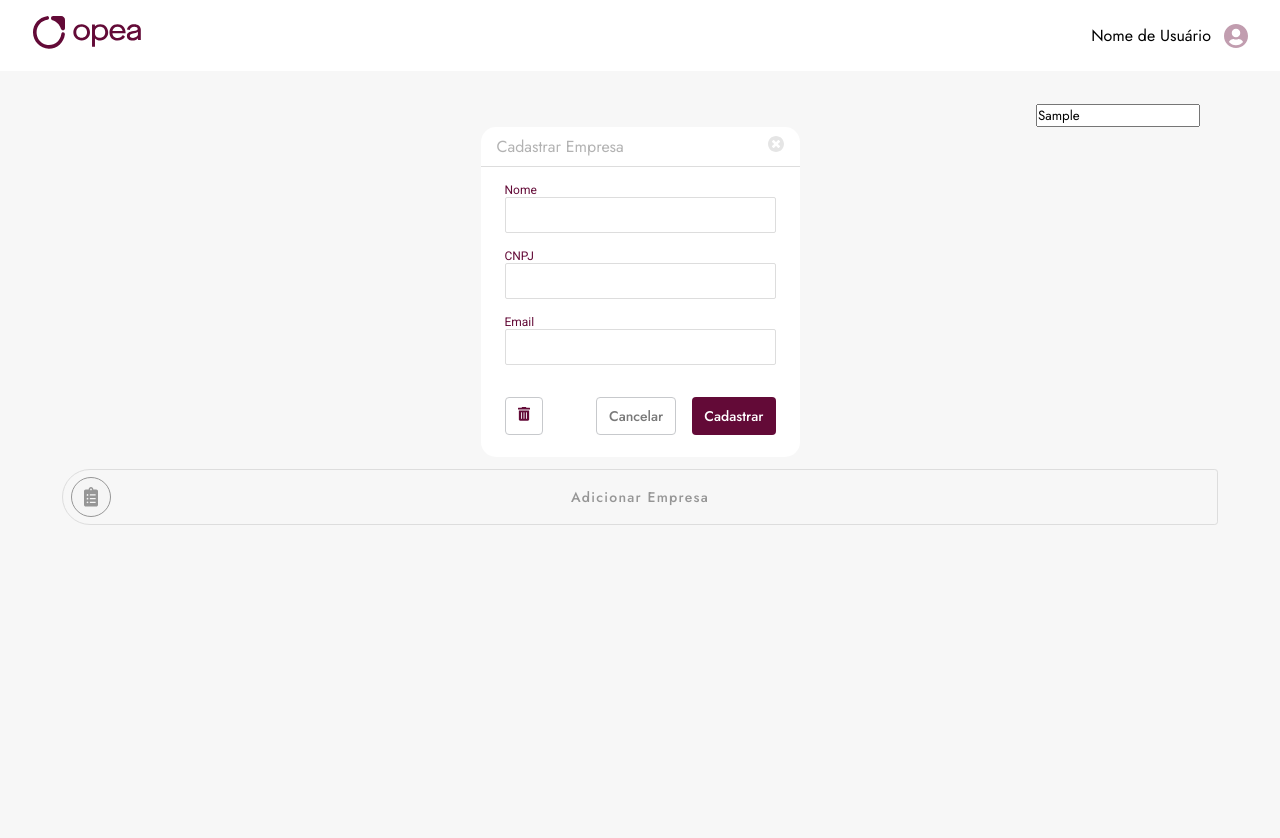
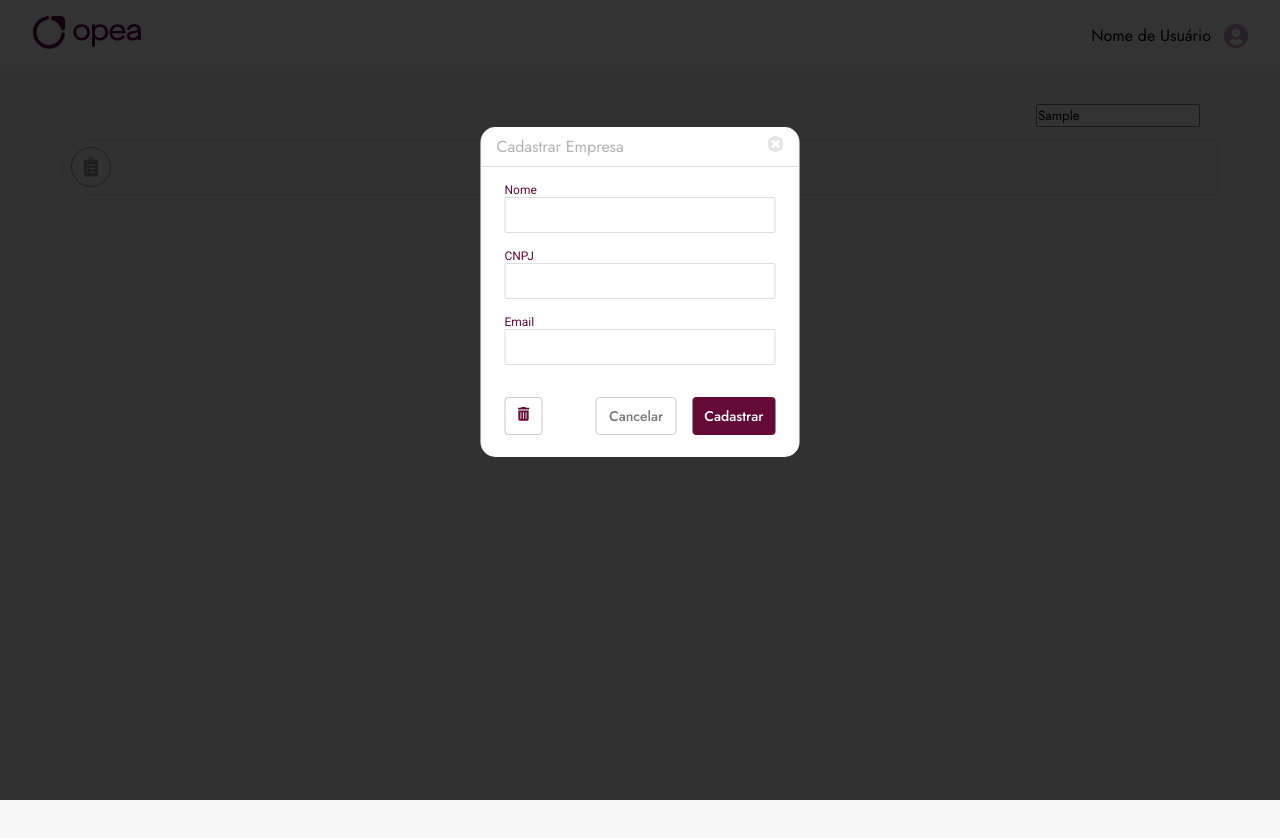
Before and after one commit to Coramila/Vue_List, a Vue app: page / in a window 1280 px wide. Both pictures are taken after typing "Sample" into the empty fields and a click on the button "Adicionar Empresa". Shown: the top 838 px of the page. Built offline with nearby package versions, Linux system fonts and the light colour scheme; no server answers.

Commit message:
Modal Fixing

```diff
--- a/src/components/Form.vue
+++ b/src/components/Form.vue
@@ -1,32 +1,41 @@
 <template>
+  <div class="background"></div>
   <div class="modal">
-
     <div class="form-top">
       <h1>Cadastrar Empresa</h1>
-            <button @click="closeForm"><img src="/img/close.svg" alt="fechar"></button>
+      <button @click="closeForm">
+        <img src="/img/close.svg" alt="fechar" />
+      </button>
     </div>
     <Message :msg="msg" v-show="msg" />
     <div class="form">
       <form id="cadastro-form" @submit="postEmpresa">
         <div class="input-container">
           <label for="nome">Nome</label>
-                    <input type="text" id="nome" name="nome" v-model="nome">
+          <input type="text" id="nome" name="nome" v-model="nome" />
         </div>
         <div class="input-container">
           <label for="cnpj">CNPJ</label>
-                    <input type="text" id="cnpj" name="cnpj" v-model="cnpj">
+          <input type="text" id="cnpj" name="cnpj" v-model="cnpj" />
         </div>
         <div class="input-container">
           <label for="email">Email</label>
-                    <input type="email" id="email" name="email" v-model="email">
+          <input type="email" id="email" name="email" v-model="email" />
         </div>
 
         <div class="input-container-btn">
           <div class="input-container-submit">
-                        <button type="reset" class="reset-btn"><img src="/img/Trash.svg"></button>
+            <button type="reset" class="reset-btn">
+              <img src="/img/Trash.svg" />
+            </button>
             <div class="input-container-flex">
-                            <input type="reset" class="cancel-btn" value="Cancelar">
-                            <input type="submit" class="submit-btn" value="Cadastrar">
+              <input
+                type="button"
+                @click="closeForm"
+                class="cancel-btn"
+                value="Cancelar"
+              />
+              <input type="submit" class="submit-btn" value="Cadastrar" />
             </div>
           </div>
         </div>
@@ -36,28 +45,30 @@
 </template>
 
 <script>
-import Message from "./Message.vue"
+import Message from "./Message.vue";
 
 export default {
-    name: 'Form',
-    props: { showForm: Boolean },
-    emits: ['aoFecharAviso'],
+  name: "Form",
+  props: { showForm: Boolean, empresa: Object },
+  emits: ["aoFecharAviso"],
   components: {
-        Message
+    Message,
   },
   data() {
     return {
-            nome: null,
-            cnpj: null,
-            email: null,
-            msg: null
-        }
+      nome: this.empresa ? this.empresa.name : null,
+      cnpj: this.empresa ? this.empresa.cnpj : null,
+      email: this.empresa ? this.empresa.email : null,
+      msg: null,
+    };
   },
   methods: {
     async getEmpresas() {
-            const req = await fetch('https://homolog.planetasec.com.br/prova/front/api/clients');
+      const req = await fetch(
+        "https://homolog.planetasec.com.br/prova/front/api/clients"
+      );
       const data = await req.json();
-            console.log(data)
+      console.log(data);
     },
 
     async postEmpresa(e) {
@@ -65,61 +76,71 @@ export default {
       const data = {
         name: this.nome,
         cnpj: this.cnpj,
-                email: this.email
-            }
+        email: this.email,
+      };
       const dataJson = JSON.stringify(data);
-            const req = await fetch('https://homolog.planetasec.com.br/prova/front/api/clients', {
+      const req = await fetch(
+        "https://homolog.planetasec.com.br/prova/front/api/clients",
+        {
           method: "POST",
           headers: { "Content-Type": "application/json" },
-                body: dataJson
-            });
+          body: dataJson,
+        }
+      );
       const res = await req.json();
 
       this.msg = `Empresa ${res.name} cadastrada com sucesso`;
       // console.log(res);
 
-            setTimeout(() => this.msg = "", 3000);
+      setTimeout(() => (this.msg = ""), 3000);
 
-            this.nome = ""
-            this.cnpj = ""
-            this.email = ""
+      this.nome = "";
+      this.cnpj = "";
+      this.email = "";
     },
     closeForm() {
-            this.$emit('aoFecharAviso')
-        }
+      this.nome = "";
+      this.cnpj = "";
+      this.email = "";
+      this.$emit("aoFecharAviso");
+    },
   },
   mounted() {
-        this.getEmpresas()
-    }
-}
-
+    this.getEmpresas();
+  },
+};
 </script>
 
 <style scoped>
-@import url('https://fonts.googleapis.com/css2?family=Roboto&display=swap');
-
+@import url("https://fonts.googleapis.com/css2?family=Roboto&display=swap");
+.background {
+  position: fixed;
+  left: 0;
+  top: 0;
+  right: 0;
+  bottom: 0;
+  background-color: rgba(0, 0, 0, 0.8);
+}
 .modal {
+  position: absolute;
   width: 319px;
   height: 330px;
   border-radius: 4px;
-    background-color: #FFFFFF;
+  background-color: #ffffff;
   flex-direction: column;
   justify-content: space-between;
   align-items: center;
   border: none;
   border-radius: 15px;
-    margin: auto;
-
-
+  left: 50%;
+  transform: translateX(-50%);
 }
-
 .form {
   padding: 0 1.5rem 1.5rem 1.5rem;
-    color: #630A37;
+  color: #630a37;
 }
-
 .form label {
-    font-family: 'Roboto';
+  font-family: "Roboto";
   font-weight: 400;
   font-size: 12px;
   text-align: left;
@@ -130,9 +151,8 @@ export default {
   justify-content: space-between;
   color: rgba(0, 0, 0, 0.3);
   padding: 0.5rem 1rem;
-    border-bottom: 1px solid #DDDDDD;
+  border-bottom: 1px solid #dddddd;
   align-items: center;
-
 }
 
 .form-top h1 {
@@ -159,7 +179,7 @@ export default {
   left: 0px;
   right: 0px;
   top: 16px;
-    border: 1px solid #DDDDDD;
+  border: 1px solid #dddddd;
   border-radius: 2px;
 }
 
@@ -169,7 +189,6 @@ export default {
   margin-top: 2rem;
   align-items: center;
 }
-
 
 .input-container-flex {
   display: flex;
@@ -181,29 +200,32 @@ export default {
   color: #797979;
   font-weight: 500;
   font-size: 14px;
-    border: 1px solid #C7C9CC;
+  border: 1px solid #c7c9cc;
   border-radius: 4px;
   padding: 8px 12px;
-    background-color: #FFFFFF;
+  background-color: #ffffff;
+  cursor: pointer;
 }
 
 .cancel-btn {
   color: #797979;
   font-weight: 500;
   font-size: 14px;
-    border: 1px solid #C7C9CC;
+  border: 1px solid #c7c9cc;
   border-radius: 4px;
   padding: 8px 12px;
-    background-color: #FFFFFF;
+  background-color: #ffffff;
+  cursor: pointer;
 }
 
 .submit-btn {
-    background-color: #630A37;
-    color: #FFFFFF;
+  background-color: #630a37;
+  color: #ffffff;
   font-weight: 500;
   font-size: 14px;
   border-radius: 4px;
   padding: 8px 12px;
   border: none;
+  cursor: pointer;
 }
 </style>
--- a/src/components/Lista.vue
+++ b/src/components/Lista.vue
@@ -1,6 +1,6 @@
 <template>
     <ul>
-        <li v-for="empresa in empresas" :key="empresa.id">
+        <li v-for="empresa in empresas" :key="empresa.id" class="item" @click="() => onClick(empresa)">
             <div class="card-container">
                 <div class="card-info">
                     <p>{{ empresa.name }}</p>
@@ -40,6 +40,9 @@ export default {
             });
             const res = await req.json();
             this.getEmpresas();
+        },
+        onClick (empresa) {
+            this.$emit('onClick', empresa)
         }
     },
     mounted() {
@@ -49,6 +52,9 @@ export default {
 </script>
 
 <style scoped>
+.item {
+    cursor: pointer;
+}
 .card-container {
     display: flex;
     align-items: center;
--- a/src/views/HomeView.vue
+++ b/src/views/HomeView.vue
@@ -3,9 +3,9 @@
     <div class="filtro">
       <input type="text" placeholder="Buscar empresa...">
     </div>
-    <Form v-if="showForm" :showForm="showForm" @aoFecharAviso="closeForm" />
+    <Form v-if="showForm" :showForm="showForm" @aoFecharAviso="closeForm" :empresa="empresaSelecionada"/>
     <button class="add-empresa" @click="adicionarEmpresa($event)">Adicionar Empresa</button>
-    <Lista />
+    <Lista @onClick="openForm"/>
   </div>
 </template>
 
@@ -22,16 +22,22 @@ export default {
   data(props) {
     return {
       showForm: false,
+      empresaSelecionada: null
     }
   },
   methods: {
+    openForm (empresa) {
+      this.showForm = true
+      this.empresaSelecionada = empresa
+    },
     adicionarEmpresa(e) {
       e.preventDefault();
       console.log("FUI CLICADO")
       this.showForm = true
     },
     closeForm() {
-      this.showform = false
+      this.showForm = false
+      this.empresaSelecionada = null
       console.log('FUI FECHADO' + this.showform)
     }
   }
```
Lines whose indentation alone changed are shown as unchanged.
